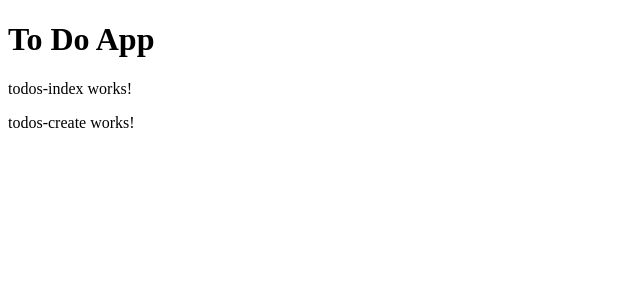
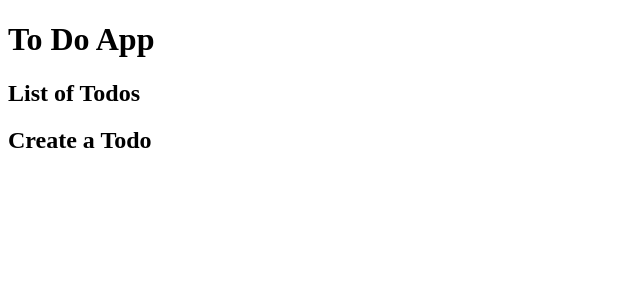
Before and after one commit to mahuntington/angular-observables, an Angular app: page / in a window 1280 px wide. Shown: the top 300 px of the page, without its empty margins (0-640 px from the left). Built offline with nearby package versions, Linux system fonts and the light colour scheme.

Commit message:
base html for components

```diff
--- a/src/app/todos-create/todos-create.component.html
+++ b/src/app/todos-create/todos-create.component.html
@@ -1,3 +1 @@
-<p>
-  todos-create works!
-</p>
+<h2>Create a Todo</h2>
--- a/src/app/todos-index/todos-index.component.html
+++ b/src/app/todos-index/todos-index.component.html
@@ -1,3 +1 @@
-<p>
-  todos-index works!
-</p>
+<h2>List of Todos</h2>
```
